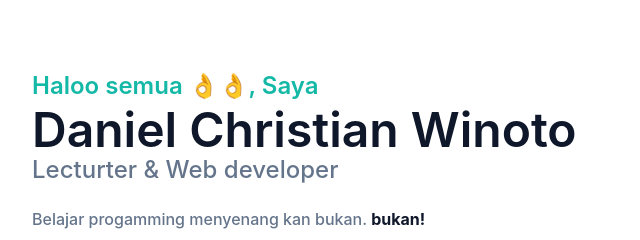
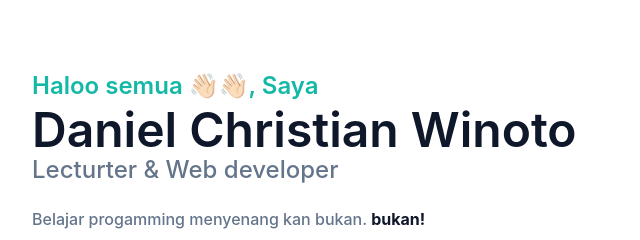
Before and after one commit to bLANTEK23/portofolio.github.io, a website: page index.html in a window 1280 px wide. Shown: the part 318-558 px from the top of the page, 0-640 px from the left. Drawn offline with Linux system fonts and the light colour scheme.

Commit message:
update emote halo saya

```diff
--- a/index.html
+++ b/index.html
@@ -71,7 +71,7 @@
         <div class="container">
             <div class="flex flex-wrap">
                 <div class="w-full self-center px-4 lg:w-1/2">
-                    <h1 class="text-base font-semibold text-primary md:text-xl lg:text-2xl">Haloo semua 👌👌, Saya <span class="block text-dark text-4xl mt-1 lg:text-5xl dark:text-white">Daniel Christian Winoto</span> </h1>
+                    <h1 class="text-base font-semibold text-primary md:text-xl lg:text-2xl">Haloo semua 👋🏻👋🏻, Saya <span class="block text-dark text-4xl mt-1 lg:text-5xl dark:text-white">Daniel Christian Winoto</span> </h1>
                     <h2 class="font-medium text-secondary text-lg mb-5 lg:text-2xl">Lecturter & Web developer</h2>
                     <p class="font-medium text-secondary mb-10 leading-relaxed dark:text-white">Belajar progamming menyenang kan bukan.
                     <span class="font-bold text-dark">bukan!</span></p>
```
